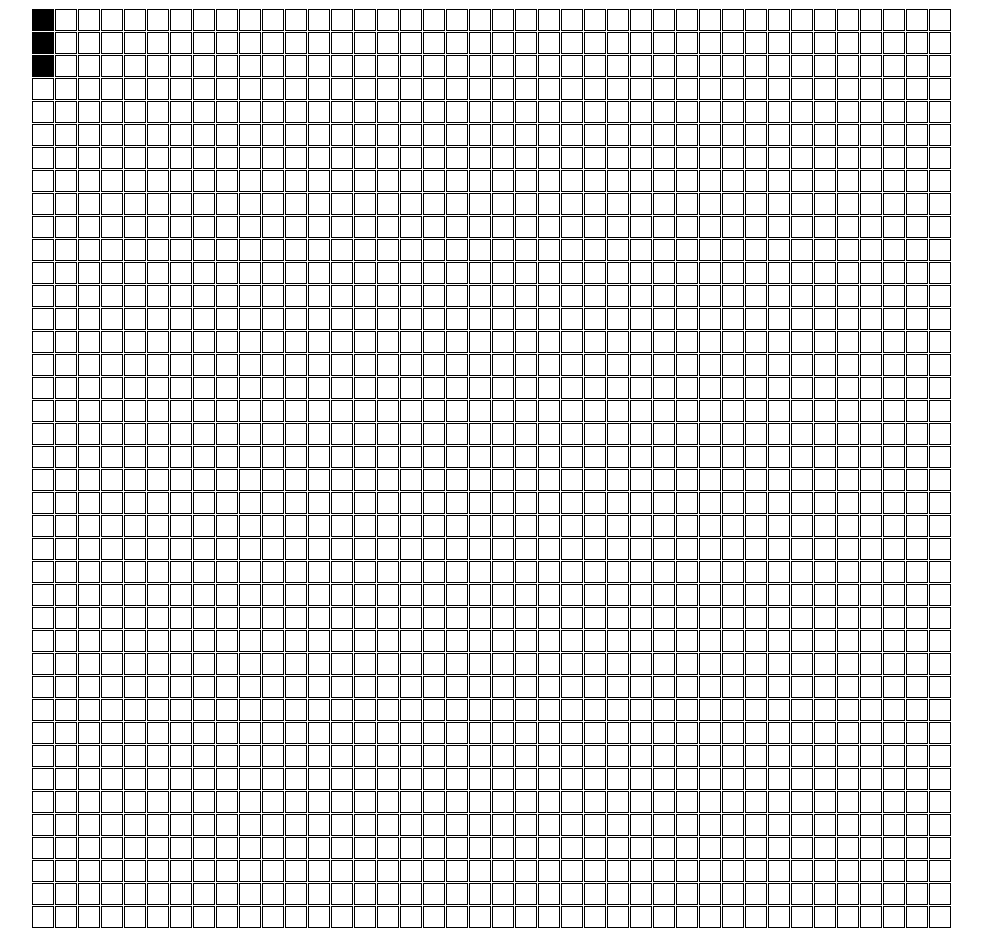
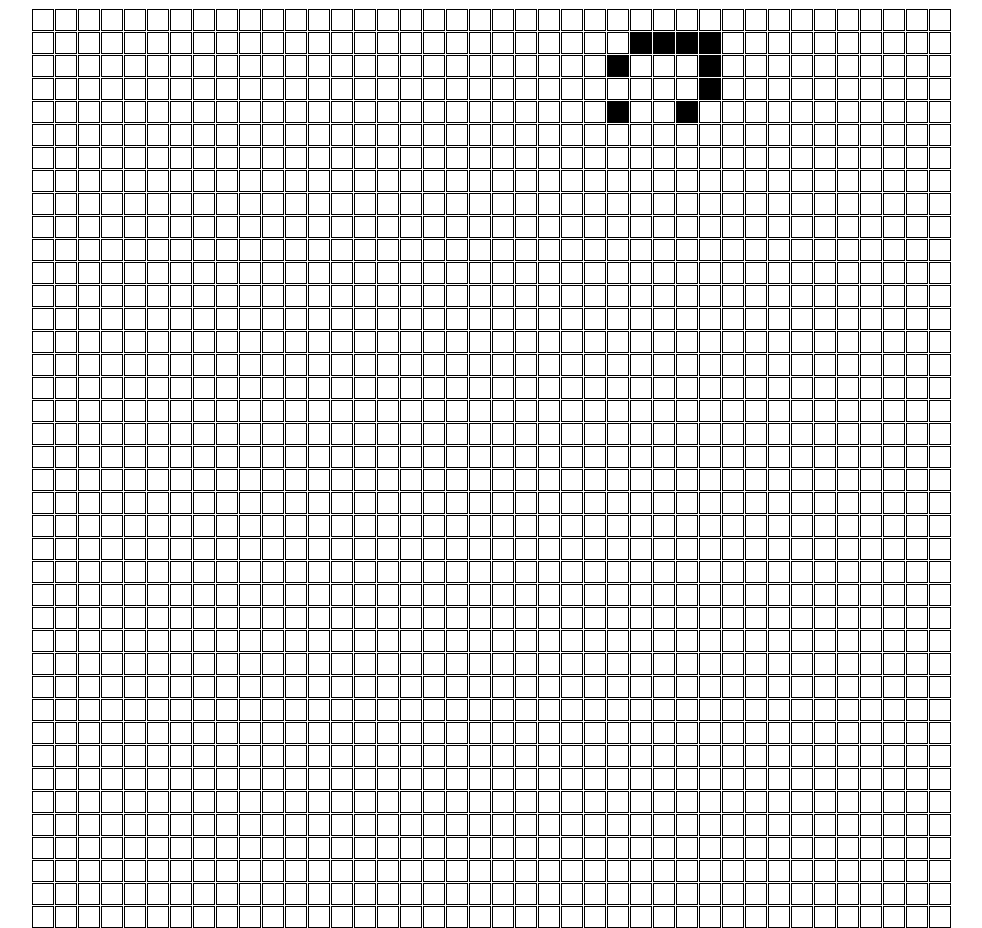
Before and after one commit to guilhermeslk/game-of-life-js, a plain HTML site: page index.html in a window 1280 px wide. Shown: the whole page, without its empty margins (109-1091 px from the left). Drawn offline with Linux system fonts and the light colour scheme.

Commit message:
LWSS pattern testing

```diff
--- a/index.html
+++ b/index.html
@@ -8,25 +8,22 @@
     <body>
         <script type="text/javascript" src="js/jquery-1.11.3.min.js"></script>
         <script type="text/javascript" src="js/life.js"></script>
+        <script type="text/javascript" src="js/patterns.js"></script>
         <script type="text/javascript">
             var populate = function() {
-                return [
-                    { x: 0, y: 0 },
-                    { x: 1, y: 0 },
-                    { x: 2, y: 0 }
-                ];
+                return Patterns.Spaceships.LWSS;
             }
+
             $(document).ready(function() {
                 var board =  new Board(40);
 
                 board.initialize(populate());
 
                 setInterval(function () {
-                    /*
-                       board.evolve()
-                       board.render('body');
-                     */
-                }, 1000);
+                    board.evolve();
+                    board.render('body');
+                }, 100);
+
             });
         </script>
     </body>
```
